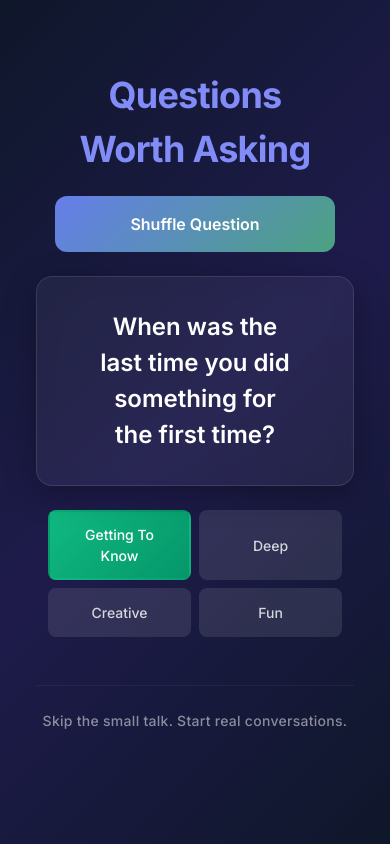
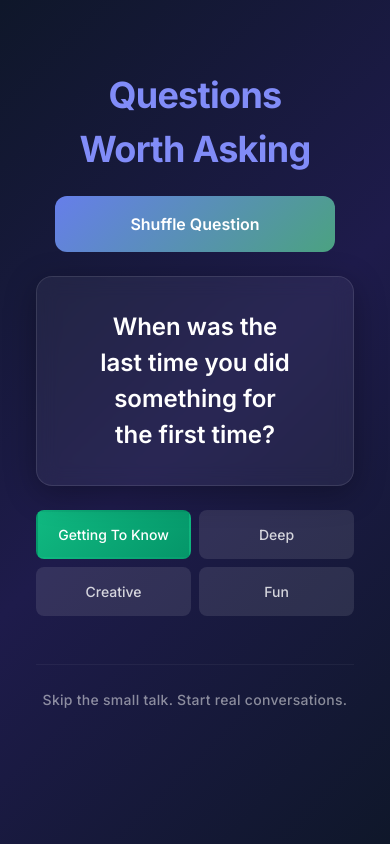
Before and after one commit to lucasbwein/Conversation-Starter, a React (Create React App) app: page / in a window 390 px wide. Built offline with nearby package versions, Linux system fonts and the light colour scheme.

Commit message:
category buttons fix

```diff
--- a/src/App.css
+++ b/src/App.css
@@ -251,7 +251,7 @@ body {
     min-height: 48px;
     border-radius: 8px;
     flex: 1 1 calc(50% - .5rem);
-    max-width: calc(50% - 1rem);
+    /* max-width: calc(50% - 1rem); */
   }
 
   .footer {
```
